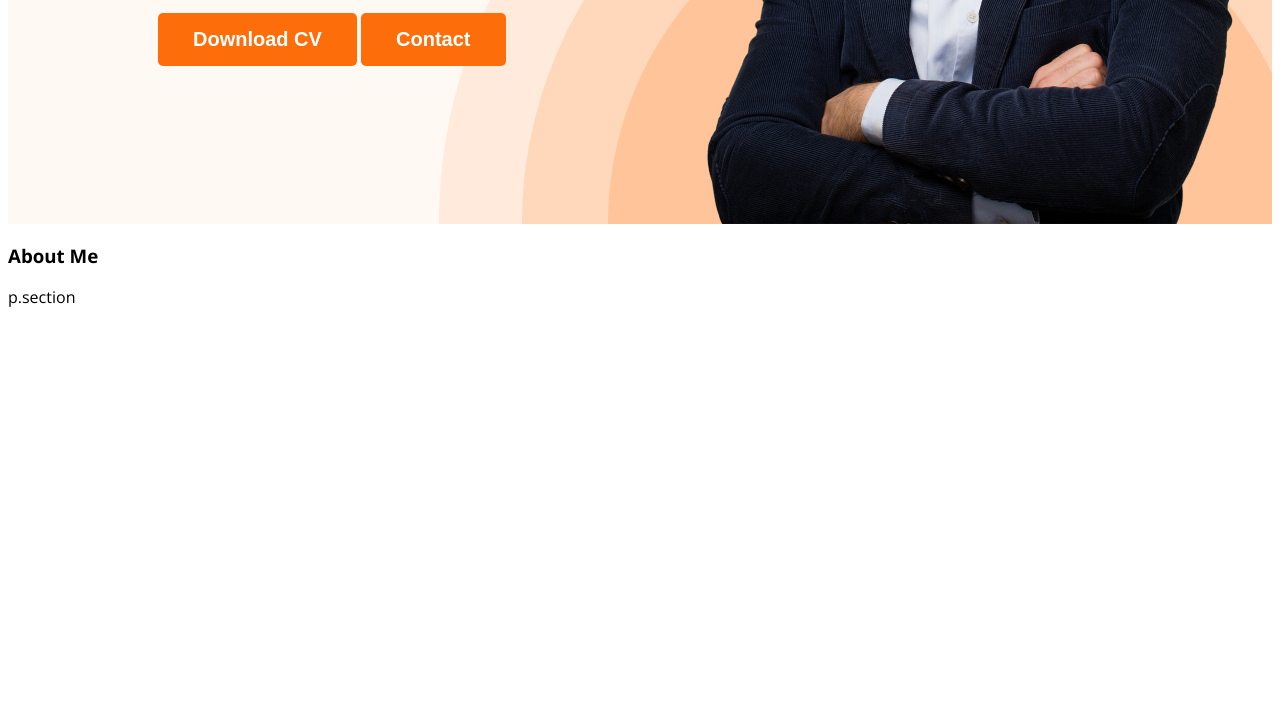
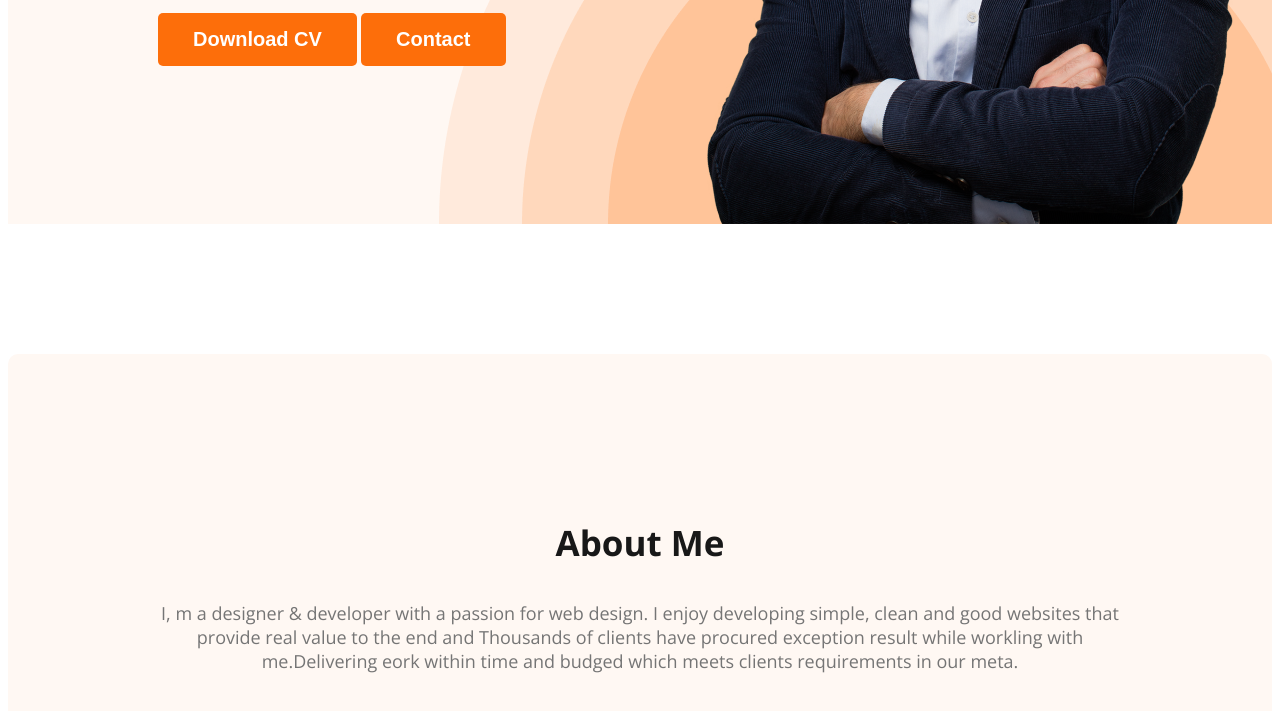
Before and after one commit to Moinul6039/Web-Protfoloi, a plain HTML site: page index.html in a window 1280 px wide. Shown: the part 641-1352 px from the top of the page. Before the commit the page ends 957 px from the top, so only its background shows below. Drawn offline with nearby package versions, Linux system fonts and the light colour scheme.

Commit message:
Mycommit

```diff
--- a/index.html
+++ b/index.html
@@ -38,7 +38,14 @@
     <main>
       <section class="about">
         <h3 class="section-title">About Me</h3>
-        p.section
+        <p class="section-descrption">
+          I, m a designer & developer with a passion for web design. I enjoy
+           developing simple, clean and good websites that provide real value to the
+            end and Thousands of clients have procured exception result while workling
+            with me.Delivering eork within time and budged which meets clients
+            requirements in our meta.
+
+        </p>
       </section>
     </main>
     <footer></footer>
--- a/styles/protfolio.css
+++ b/styles/protfolio.css
@@ -23,6 +23,19 @@ nav{
     margin:0  200px;
 
 }
+.section-title{
+    color: #181818;
+    text-align: center;
+    font-size: 35px;
+    font-weight: 700;
+}
+.section-descrption{
+    color: #757575;
+    text-align: center;
+    font-size: 18px;
+}
+
+
 
 .nav-title{
     color: #181818;
@@ -79,3 +92,9 @@ nav a{
 /* main section style */
 
 /* about section style */
+.about{
+    padding: 130px;
+    border-radius: 10px;
+    background: #fff8f3;
+    margin: 130px 0;
+}
```
